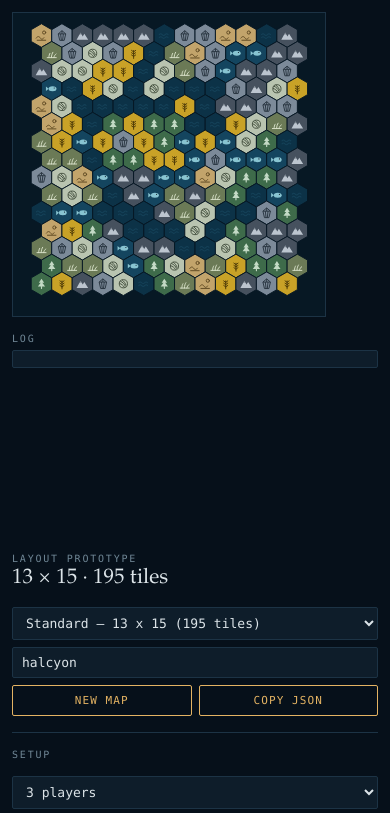
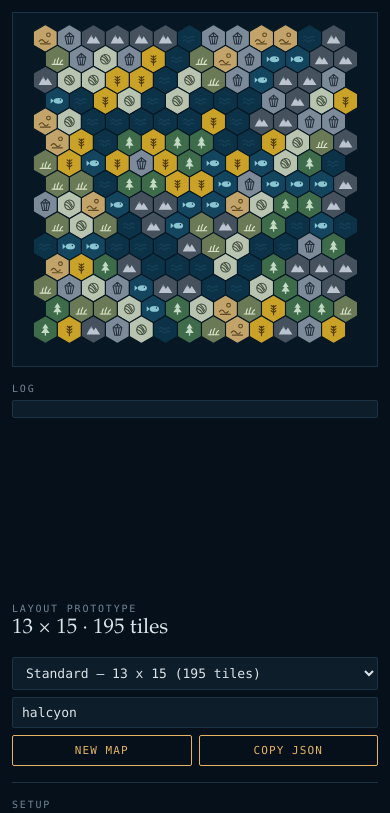
Before and after one commit to gdamiris/gdamiris.github.io, a website with bundled scripts: page TRqM0Ww4ed/index.html in a window 390 px wide. Shown: the top 813 px of the page. Built offline with nearby package versions, Linux system fonts and the light colour scheme.

Commit message:
change ui that broke the dimessions of the map

```diff
--- a/TRqM0Ww4ed/src/ui/board-view.js
+++ b/TRqM0Ww4ed/src/ui/board-view.js
@@ -19,9 +19,12 @@ export function renderBoard(svg) {
   if (!b) return;
   const w = S * Math.sqrt(3) * (b.cols + 0.5), h = S * 1.5 * b.rows + S * 0.5;
   svg.setAttribute("viewBox", `${-S * 1.9} ${-S * 1.4} ${w + S * 2} ${h + S * 1.6}`);
-  /* Cap the drawn width to the board's own size, so a bigger board actually looks
-     bigger instead of being rescaled to the same box with smaller hexes. */
-  svg.style.maxWidth = `${Math.round((w + S * 2) * PX_PER_UNIT)}px`;
+  /* Draw at the board's own size, so a bigger board actually looks bigger instead of
+     being rescaled to the same box with smaller hexes. This has to be an explicit width
+     rather than 100%: the stage is a flex item, and a percentage width there gives it no
+     size of its own for the row to lay out against. */
+  svg.style.width = `${Math.round((w + S * 2) * PX_PER_UNIT)}px`;
+  svg.style.maxWidth = "100%";
 
   const placing = game.phase === "placing";
   const building = canBuild();
--- a/TRqM0Ww4ed/styles/board.css
+++ b/TRqM0Ww4ed/styles/board.css
@@ -1,15 +1,17 @@
 /* Map and log side by side: the board never fills its column, so the log lives in the
    space the board leaves rather than at the bottom of the side panel. */
 .board-area { display: flex; gap: 16px; align-items: flex-start; }
+/* The map keeps its own size and only gives way when the row will not fit. */
 .board-area .stage { flex: 0 1 auto; min-width: 0; }
+/* The log is a narrow column beside it, like the side panel on the other edge. */
 .feed {
-  flex: 1 1 200px; min-width: 170px;
+  flex: 1 1 200px; min-width: 160px; max-width: 260px;
   position: sticky; top: 20px;
   display: flex; flex-direction: column; gap: 6px;
 }
 @media (max-width: 1100px) {
   .board-area { flex-direction: column; }
-  .feed { position: static; width: 100%; }
+  .feed { position: static; width: 100%; max-width: none; }
 }
 
 /* The map surface. */
@@ -22,7 +24,7 @@
 }
 @media (max-width: 800px) { .stage { position: static; } }
 
-.stage svg { display: block; width: 100%; height: auto; }
+.stage svg { display: block; height: auto; }   /* width is set inline, per board size */
 polygon.tile { stroke: var(--stage); stroke-width: 1.2; }
 polygon.tile:hover { stroke: var(--brass); stroke-width: 4; }
 .stage.placing polygon.tile { cursor: pointer; }
```
